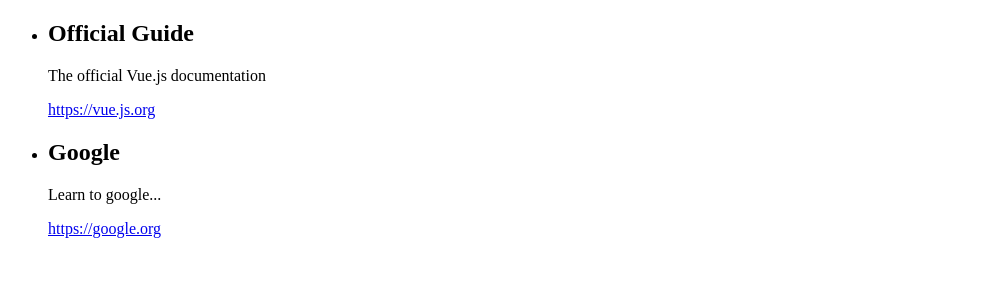
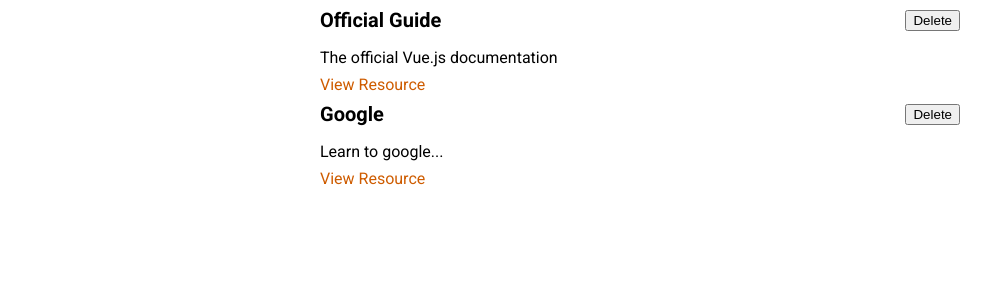
Before and after one commit to das972811/Udemy-Academind-VueCompleteGuide, a Vue app in the folder 10. Course Project - The Learning Resource App/prj-cmp-01-starting-setup/: page / in a window 1280 px wide. Shown: the top 300 px of the page, without its empty margins (0-991 px from the left). Built offline with nearby package versions, Linux system fonts and the light colour scheme.

Commit message:
Refactor code

```diff
--- a/10. Course Project - The Learning Resource App/prj-cmp-01-starting-setup/src/App.vue
+++ b/10. Course Project - The Learning Resource App/prj-cmp-01-starting-setup/src/App.vue
@@ -1,19 +1,12 @@
 <template>
-    <ul>
-        <learning-resource v-for="resource in storedResources"
-        :key="resource.id"
-        :title="resource.title"
-        :description="resource.description"
-        :link="resource.link"
-        ></learning-resource>
-    </ul>
+    <stored-resources :resources="storedResources"></stored-resources>
 </template>
 <script>
-    import LearningResource from './components/learning-resources/LearningResource.vue'
+    import StoredResources from './components/learning-resources/StoredResources.vue';
 
     export default {
         components: {
-            LearningResource,
+            StoredResources
         },
         data() {
             return {
@@ -35,3 +28,18 @@
         },
     };
 </script>
+<style>
+@import url('https://fonts.googleapis.com/css2?family=Roboto:wght@400;700&display=swap');
+
+* {
+    box-sizing: border-box;
+}
+
+html {
+    font-family: 'Roboto', sans-serif;
+}
+
+body {
+    margin: 0;
+}
+</style>
--- a/10. Course Project - The Learning Resource App/prj-cmp-01-starting-setup/src/components/learning-resources/LearningResource.vue
+++ b/10. Course Project - The Learning Resource App/prj-cmp-01-starting-setup/src/components/learning-resources/LearningResource.vue
@@ -1,8 +1,15 @@
 <template>
     <li>
-        <h2>{{ title }}</h2>
+        <div>
+            <header>
+                <h3>{{ title }}</h3>
+                <button>Delete</button>
+            </header>
+        </div>
         <p>{{ description }}</p>
-        <p><a :href="link" target="_blank">{{ link }}</a></p>
+        <nav>
+            <a :href="link" target="_blank">View Resource</a>
+        </nav>
     </li>
 </template>
 <script>
@@ -23,3 +30,34 @@
         },
     }
 </script>
+<style scoped>
+li {
+    margin: auto;
+    max-width: 40rem;
+}
+
+header {
+    display: flex;
+    justify-content: space-between;
+    align-items: center;
+}
+
+h3 {
+    font-size: 1.25rem;
+    margin: 0.5rem 0;
+}
+
+p {
+    margin: 0.5rem 0;
+}
+
+a {
+    text-decoration: none;
+    color: #ce5c00;
+}
+
+a:hover,
+a:active {
+    color: #c89300;
+}
+</style>
--- /dev/null
+++ b/10. Course Project - The Learning Resource App/prj-cmp-01-starting-setup/src/components/learning-resources/StoredResources.vue
@@ -0,0 +1,35 @@
+<template>
+    <ul>
+        <learning-resource v-for="resource in resources"
+        :key="resource.id"
+        :title="resource.title"
+        :description="resource.description"
+        :link="resource.link"
+        ></learning-resource>
+    </ul>
+</template>
+<script>
+    import LearningResource from './LearningResource.vue';
+
+    export default {
+        components: {
+            LearningResource,
+        },
+        props: {
+            resources: {
+                type: Object,
+                required: true,
+            }
+        },
+    };
+
+</script>
+<style scoped>
+ul {
+    list-style: none;
+    margin: 0;
+    padding: 0;
+    margin: auto;
+    max-width: 40rem;
+}
+</style>
```
